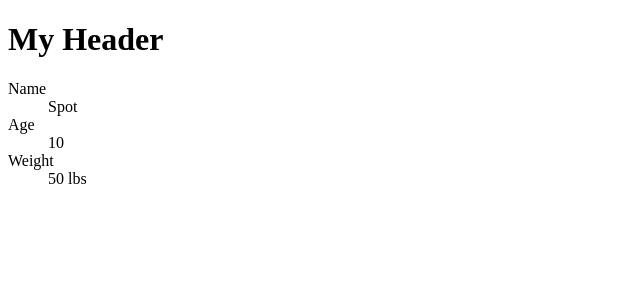
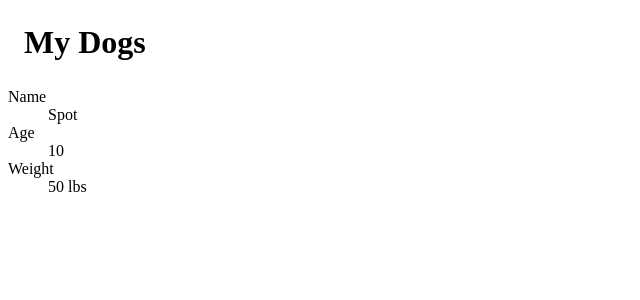
Before and after one commit to jwmcconnell/intro-react, a React app: page / in a window 1280 px wide. Shown: the top 300 px of the page, without its empty margins (0-640 px from the left). Built offline with nearby package versions, Linux system fonts and the light colour scheme.

Commit message:
Add style to the Header

```diff
--- a/src/components/Header.js
+++ b/src/components/Header.js
@@ -1,5 +1,16 @@
 import React from 'react';
 
 export default function Header() {
-  return <h1>My Header</h1>;
+  const styles = {
+    display: 'flex',
+    justifyContent: 'space-between',
+    padding: '1em',
+    height: '2em',
+  };
+
+  return (
+    <header style={styles}>
+      <h1 style={{ margin: 0 }}>My Dogs</h1>
+    </header>
+  );
 }
```
